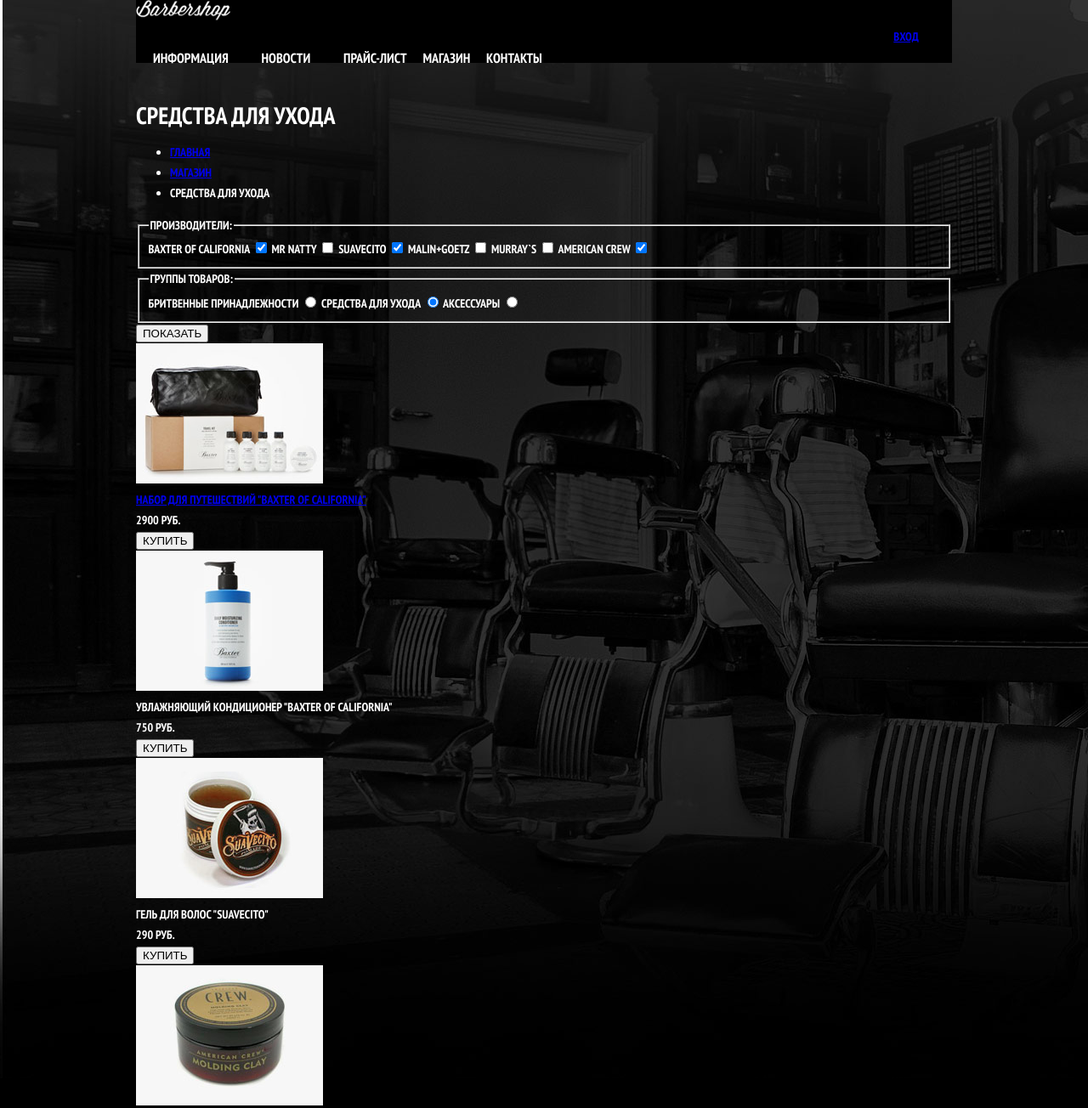
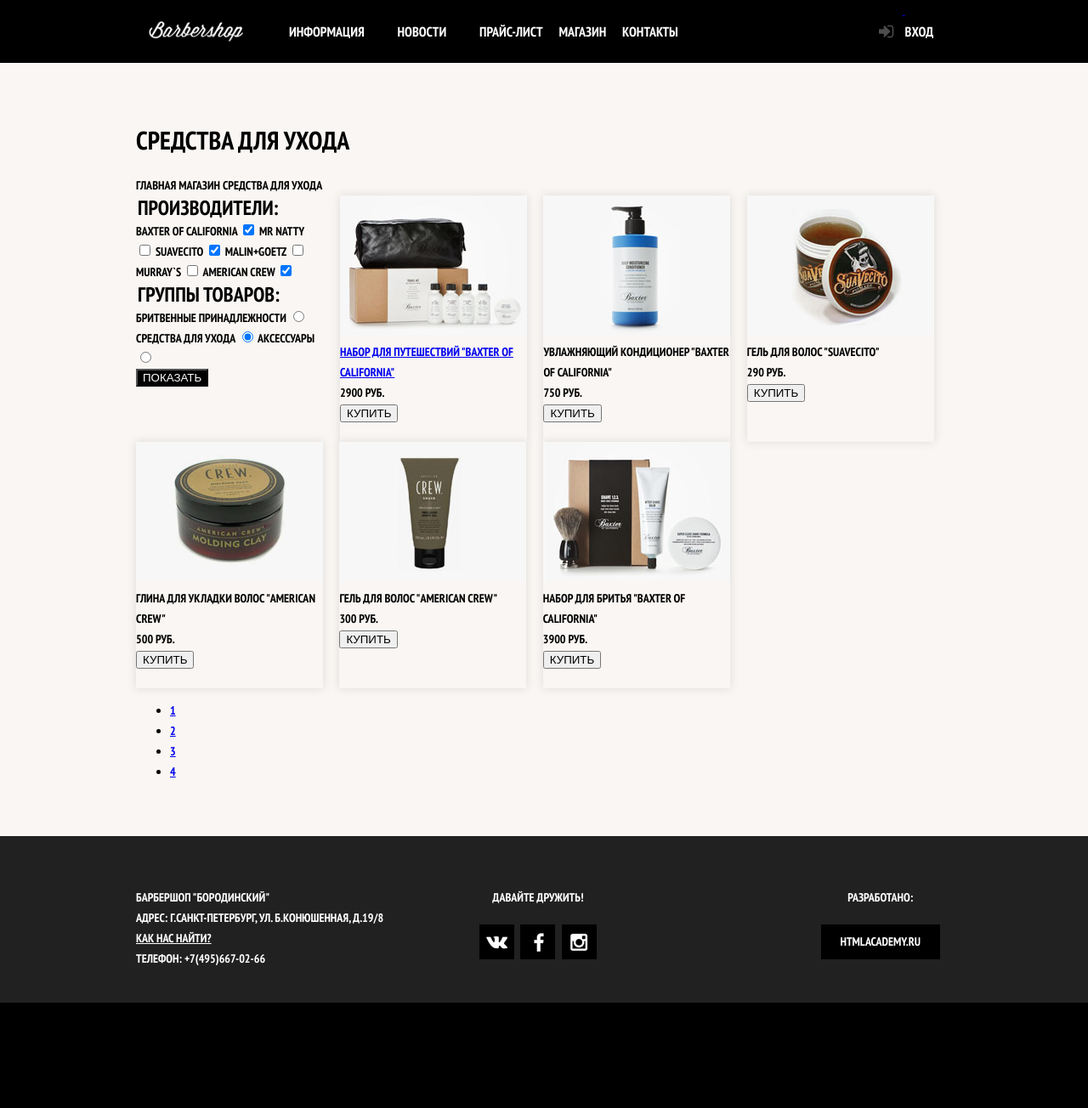
Before and after one commit to Shepico/11650-barbershop, a plain HTML site: page shop.html in a window 1280 px wide. Shown: the top 1304 px of the page at 85% size. After the commit the page ends 1180 px from the top, so only its background shows below. Drawn offline with Linux system fonts and the light colour scheme.

Commit message:
16_06_15__17_35
shop

```diff
--- a/css/style.css
+++ b/css/style.css
@@ -185,7 +185,7 @@ nav a:hover {
   width: 108px;
   height: 100%;
   text-align: center;
-  cursor:pointer
+  /*cursor:pointer*/
 }
 
 .login-sprite {
@@ -442,28 +442,89 @@ footer p {
   text-align: center;
 }
 /*=========================================================*/
-/*main
+/*logo - home*/
+.logo-nav {
+  display: block;
+  float: left;
+  width: 140px;
+  /*height: 100%;*/
+  padding: 25px 0;
+  margin-right: 20px;
+  text-align: center;
+  line-height: 0;
+}
 
-.part {
-  padding: 10px;
+/*==========shop.html============*/
+.shop-main {
+  padding: 50px 0;
+  background-color: #f9f6f3;
+  color: #000000;
 }
+/*--Хлебные крошки*/
+.breadcrumbs>ul {
+  margin: 0;
+  padding: 0;
+}
+
 .breadcrumbs>ul>li {
   display:inline-block;
   vertical-align:top;
   list-style:none;
 }
 
-.selection{
-  float: left;
-  width: 230px;
-  padding-left: 10px;
+.breadcrumbs-link {
+  line-height: 20px;
+  text-decoration: none;
+  color: #000000;
 }
 
+/*--Фильтры*/
+.shop-selection{
+  float: left;
+  width: 220px;
+  margin-right: 20px;
+}
+
+.shop-selection fieldset {
+  margin: 0;
+  padding: 0;
+  border: none;
+}
+
+.shop-selection fieldset>legend {
+  font-size: 24px;
+  line-height: 30px;
+}
+
+/*--Каталог товаров*/
 .items{
   float: right;
-  width: 720px;
+  width: 700px;
+}
 
+.items-item {
+  display: inline-block;
+  width: 220px;
+  height: 290px;
+  margin-right: 20px;
+  margin-left: -0.25em;
+  vertical-align: top;
+  /*text-align: right;*/
+  box-shadow: 0 0 10px 0 #dddad8;
 }
+
+.items-item:nth-child(3n-2) {
+  margin-left: 0;
+}
+
+.items-item:nth-child(3n) {
+  margin-right: 0;
+}
+/*
+.part {
+  padding: 10px;
+}
+
 
 .items-item {
   display: inline-block;
@@ -508,7 +569,3 @@ footer p {
 
 
 /* магазин
-.shop-main {
-  background-color: #f9f6f3;
-  color: #000000;
-}
--- a/shop.html
+++ b/shop.html
@@ -7,12 +7,11 @@
   </head>
   <body>
     <header>
+      <nav>
         <div class="wrapper clearfix">
-        <nav>
-          <div class="logo-nav">
+          <a href="index.html" class="logo-nav">
               <img src="img/logo.png" width="111" height="24" alt="логотип"></img>
-          </div>
-
+          </a>
           <ul class="menu-items-nav">
             <li class="mi-nav"><a href="#">ИНФОРМАЦИЯ</a></li>
             <li class="mi-nav"><a href="#">НОВОСТИ</a></li>
@@ -20,28 +19,27 @@
             <li class="mi-nav"><span>МАГАЗИН</span></li>
             <li class="mi-nav"><a href="#">КОНТАКТЫ</a></li>
           </ul>
-
-          <div class="login-nav">
-            <a href="#">ВХОД</a>
+          <a class="login-nav" href="#">
+            <span class="sprite sprite-icon-login login-sprite"></span>
+            <b>Вход</b>
+          </a>
         </div>
-
      </nav>
-      </div>
     </header>
     <main class="shop-main">
       <div class="wrapper">
-      <h1 class="part">Средства для ухода</h1>
+        <h1 class="index-h2 part">Средства для ухода</h1>
         <div class="breadcrumbs">
           <ul>
-          <li><a href="#">главная</a></li>
-          <li><a href="#">магазин</a></li>
-          <li>средства для ухода</li>
+            <li><a href="#" class="breadcrumbs-link">главная</a></li>
+            <li><a href="#" class="breadcrumbs-link">магазин</a></li>
+            <li><span class="breadcrumbs-link">средства для ухода</span></li>
           </ul>
         </div>
-      </div>
-      <div class="wrapper clearfix">
-      <form class="selection" action="#" method="post">
-        <fieldset>
+
+        <div class="clearfix">
+          <form class="shop-selection" action="#" method="post">
+            <fieldset class="producers">
               <legend>ПРОИЗВОДИТЕЛИ:</legend>
 
               <label for="in-baxter">BAXTER OF CALIFORNIA</label>
@@ -63,7 +61,7 @@
               <input type="checkbox" id="in-acrew" name="in-acrew" checked>
             </fieldset>
 
-        <fieldset>
+            <fieldset class="group-goods">
               <legend>ГРУППЫ ТОВАРОВ:</legend>
 
               <label for="in-shaving">БРИТВЕННЫЕ ПРИНАДЛЕЖНОСТИ</label>
@@ -75,9 +73,10 @@
               <label for="in-accessories">АКСЕССУАРЫ</label>
               <input type="radio" id="in-accessories" name="gp" value="accessories">
             </fieldset>
-        <input type="submit" value="ПОКАЗАТЬ">
+            <input class="btn btn-shop-view" type="submit" value="ПОКАЗАТЬ">
           </form>
-      <div class="items">
+
+          <div class="shop-items">
             <div class="items-item">
               <a href="item.html">
                 <img src="img/shop-settraveler.jpg" alt="Набор для путешествий" width="220" height="165">
@@ -166,27 +165,25 @@
             </ul>
           </div>
         </div>
+      </div>
     </main>
     <footer>
-      <div class="wrapper clearfix">
-        <div class="contacts">
-          <div>
-            БАРБЕРШОП "БОРОДИНСКИЙ"<br>
-            АДРЕС: Г.САНКТ-ПЕТЕРБУРГ, УЛ. Б.КОНЮШЕННАЯ, Д.19/8"<br>
-            <a href="#">КАК НАС НАЙТИ?</a><br>
-            ТЕЛЕФОН: +7 (495)666-02-66
-          </div>
+      <div class="wrapper">
+        <div class="footer-contacts">
+            <p>БАРБЕРШОП "БОРОДИНСКИЙ"</p>
+            <p>АДРЕС: Г.САНКТ-ПЕТЕРБУРГ, УЛ. Б.КОНЮШЕННАЯ, Д.19/8</p>
+            <p><a href="#">КАК НАС НАЙТИ?</a></p>
+            <p>ТЕЛЕФОН: +7(495)667-02-66</p>
         </div>
         <div class="friends">
-          <span>ДАВАЙТЕ ДРУЖИТЬ</span><br>
-          <!-- Кнопки будут заданы в css. Пока так  -->
-          <a href="#"><img src="//placehold.it/45x45" alt="В контакте" width="45" height="45"></a>
-          <a href="#"><img src="//placehold.it/45x45" alt="Фейсбук" width="45" height="45"></a>
-          <a href="#"><img src="//placehold.it/45x45" alt="Инстаграм" width="45" height="45"></a>
+          <p class="footer-first-p">ДАВАЙТЕ ДРУЖИТЬ!</p>
+          <a class="btn btn-footer btn-social vk" href="#"><div class="sprite sprite-icon-vk"></div></a>
+          <a class="btn btn-footer btn-social fb" href="#"><div class="sprite sprite-icon-fb"></div></a>
+          <a class="btn btn-footer btn-social ig" href="#"><div class="sprite sprite-icon-i"></div></a>
         </div>
         <div class="design">
-          РАЗРАБОТАНО:
-          <a href="//www.htmlacademy.ru">HTMLACADEMY.RU</a>
+          <p class="footer-first-p">РАЗРАБОТАНО:</p>
+          <p><a class="btn btn-footer btn-design" href="//www.htmlacademy.ru">HTMLACADEMY.RU</a></p>
         </div>
       <div>
     </footer>
```
Lines whose indentation alone changed are shown as unchanged.
